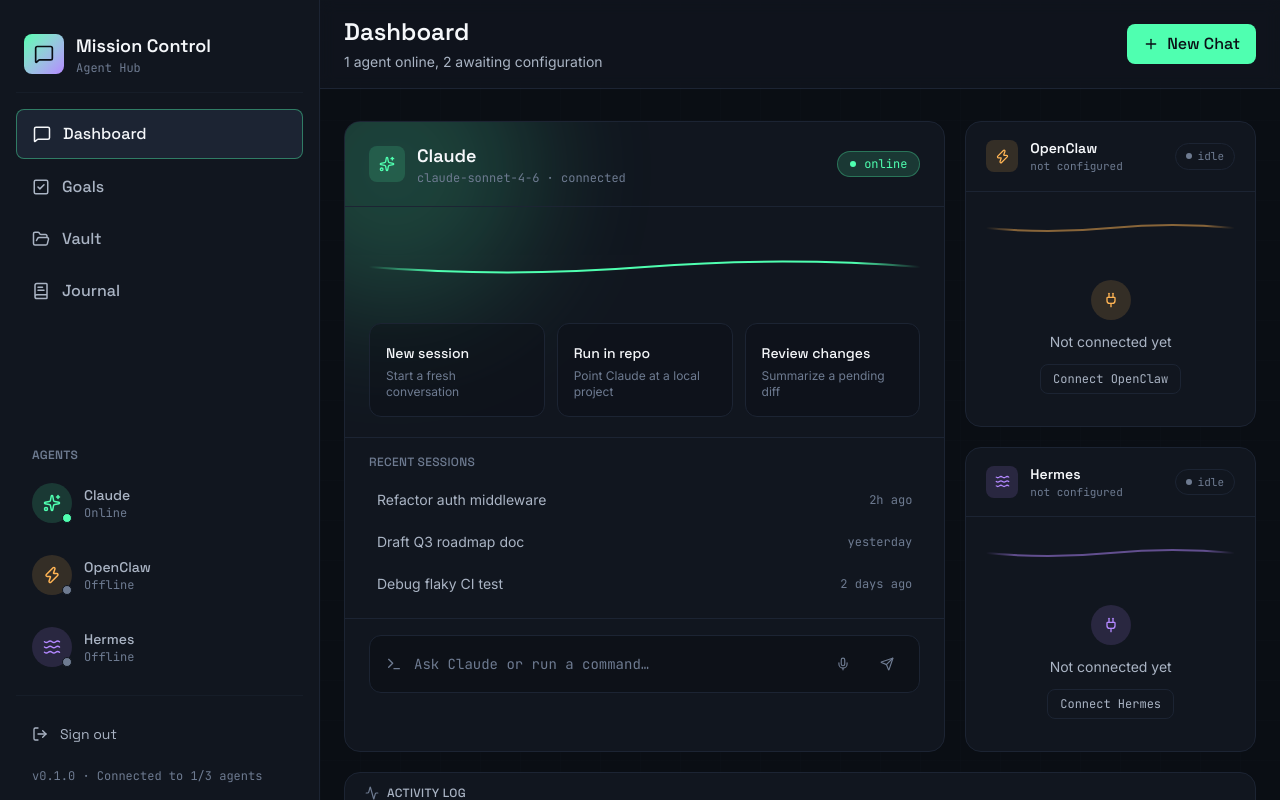
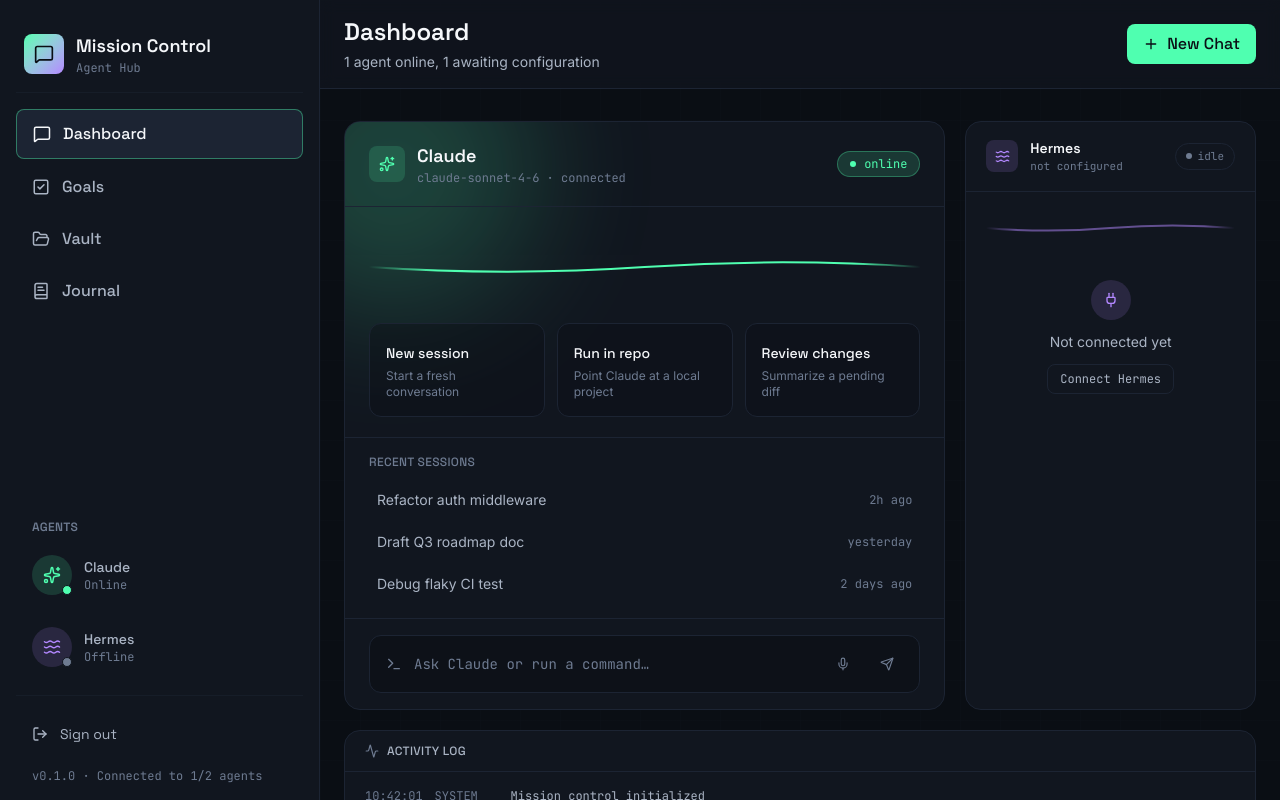
Before and after one commit to huuiboy/mission-control, a Next.js app: page / in a window 1280 px wide. Shown: the top 800 px of the page. Built offline with nearby package versions, Linux system fonts and the light colour scheme.

Commit message:
Update deployment port and remove OpenClaw

```diff
--- a/src/app/agent/[id]/page.tsx
+++ b/src/app/agent/[id]/page.tsx
@@ -1,14 +1,14 @@
 "use client";
 
 import { motion } from "framer-motion";
-import { Send, Phone, Info, Search, Settings, Sparkles, Zap, Waves, ArrowLeft } from "lucide-react";
+import { Send, Phone, Info, Search, Settings, Sparkles, Waves, ArrowLeft } from "lucide-react";
 import { useState, use } from "react";
 import Link from "next/link";
 import { SignalWave } from "@/components/SignalWave";
 import { SpeechMicButton } from "@/components/SpeechMicButton";
 import { saveAgenticOsEntry } from "@/lib/agentic-os-client";
 
-type AgentId = "claude" | "openclaw" | "hermes";
+type AgentId = "claude" | "hermes";
 
 const agentConfigs: Record<AgentId, {
   name: string;
@@ -27,15 +27,6 @@
     model: "claude-sonnet-4-6",
     status: "online",
     description: "Primary AI assistant for code analysis, design, and strategic problem-solving.",
-  },
-  openclaw: {
-    name: "OpenClaw",
-    icon: Zap,
-    color: "var(--openclaw)",
-    colorDim: "var(--openclaw-dim)",
-    model: "not configured",
-    status: "offline",
-    description: "Specialized agent for task automation and workflow orchestration.",
   },
   hermes: {
     name: "Hermes",
--- a/src/app/globals.css
+++ b/src/app/globals.css
@@ -13,8 +13,6 @@
 
   --claude: #4fffb0;      /* signal green */
   --claude-dim: #4fffb026;
-  --openclaw: #ffb454;    /* amber */
-  --openclaw-dim: #ffb45426;
   --hermes: #b388ff;      /* violet */
   --hermes-dim: #b388ff26;
 
@@ -38,8 +36,6 @@
 
   --color-claude: var(--claude);
   --color-claude-dim: var(--claude-dim);
-  --color-openclaw: var(--openclaw);
-  --color-openclaw-dim: var(--openclaw-dim);
   --color-hermes: var(--hermes);
   --color-hermes-dim: var(--hermes-dim);
 
--- a/src/app/page.tsx
+++ b/src/app/page.tsx
@@ -1,7 +1,7 @@
 "use client";
 
 import { motion } from "framer-motion";
-import { Sparkles, Zap, Waves, Plus } from "lucide-react";
+import { Sparkles, Waves, Plus } from "lucide-react";
 import { ClaudePanel } from "@/components/ClaudePanel";
 import { AgentPanel } from "@/components/AgentPanel";
 import { LogFeed } from "@/components/LogFeed";
@@ -18,7 +18,7 @@
                 Dashboard
               </h1>
               <p className="mt-1 font-body text-sm text-text-secondary">
-                1 agent online, 2 awaiting configuration
+                1 agent online, 1 awaiting configuration
               </p>
             </div>
             <motion.button
@@ -39,14 +39,6 @@
           <ClaudePanel />
           <div className="grid grid-cols-1 gap-5 sm:grid-cols-2 lg:grid-cols-1">
             <AgentPanel
-              name="OpenClaw"
-              model="not configured"
-              color="var(--openclaw)"
-              colorDim="var(--openclaw-dim)"
-              icon={Zap}
-              delay={0.1}
-            />
-            <AgentPanel
               name="Hermes"
               model="not configured"
               color="var(--hermes)"
--- a/src/components/LogFeed.tsx
+++ b/src/components/LogFeed.tsx
@@ -5,21 +5,19 @@
 
 type LogEntry = {
   time: string;
-  source: "claude" | "system" | "openclaw" | "hermes";
+  source: "claude" | "system" | "hermes";
   message: string;
 };
 
 const sourceColor: Record<LogEntry["source"], string> = {
   claude: "var(--claude)",
   system: "var(--text-muted)",
-  openclaw: "var(--openclaw)",
   hermes: "var(--hermes)",
 };
 
 const logs: LogEntry[] = [
   { time: "10:42:01", source: "system", message: "Mission control initialized" },
   { time: "10:42:03", source: "claude", message: "Connected via Claude Code CLI bridge" },
-  { time: "10:42:03", source: "system", message: "Waiting for OpenClaw connection" },
   { time: "10:42:03", source: "system", message: "Waiting for Hermes connection" },
 ];
 
--- a/src/components/Sidebar.tsx
+++ b/src/components/Sidebar.tsx
@@ -11,7 +11,6 @@
   Sparkles,
   Waves,
   X,
-  Zap,
 } from "lucide-react";
 import Link from "next/link";
 import { usePathname } from "next/navigation";
@@ -25,14 +24,6 @@
     color: "var(--claude)",
     colorDim: "var(--claude-dim)",
     status: "online",
-  },
-  {
-    id: "openclaw",
-    name: "OpenClaw",
-    icon: Zap,
-    color: "var(--openclaw)",
-    colorDim: "var(--openclaw-dim)",
-    status: "offline",
   },
   {
     id: "hermes",
@@ -197,7 +188,7 @@
             Sign out
           </button>
           <p className="px-4 font-mono text-xs text-text-muted">
-            v0.1.0 · Connected to 1/3 agents
+            v0.1.0 · Connected to 1/2 agents
           </p>
         </div>
       </motion.aside>
```
Also changed, not shown: 4 other files (tests, documents, lock files or other folders).
